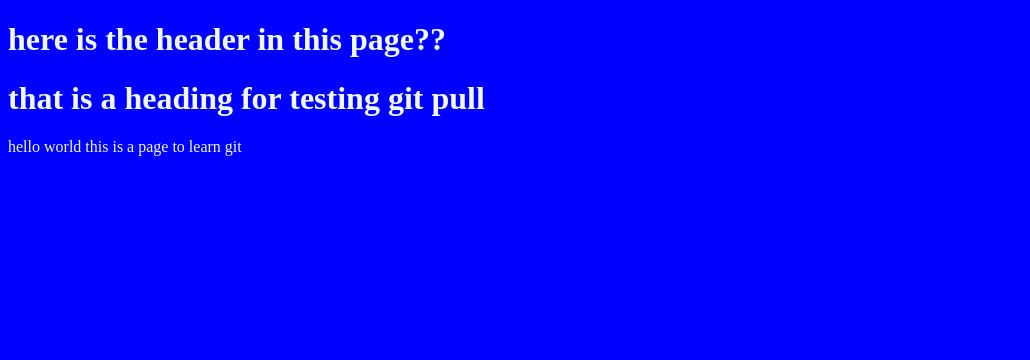
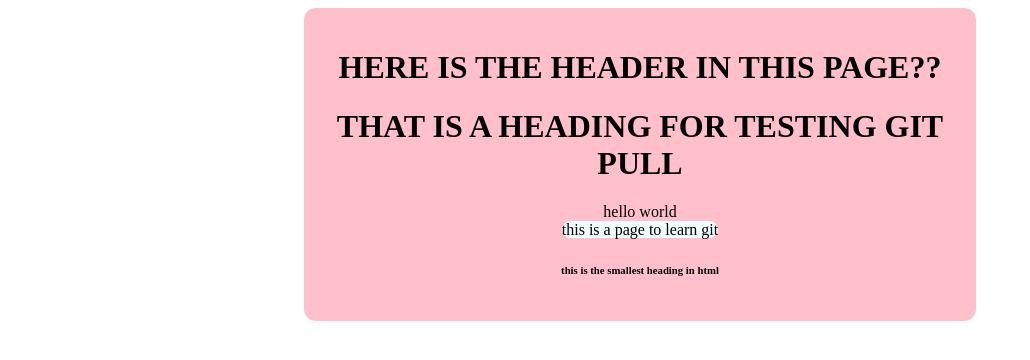
Before and after one commit to ZeyadMNagi/learning-git, a plain HTML site: page index.html in a window 1280 px wide. Shown: the whole page, without its empty margins (0-1030 px from the left). Drawn offline with Linux system fonts and the light colour scheme.

Commit message:
change all the style

```diff
--- a/index.html
+++ b/index.html
@@ -5,11 +5,34 @@
     <meta http-equiv="X-UA-Compatible" content="IE=edge">
     <meta name="viewport" content="width=device-width, initial-scale=1.0">
     <title>learning git</title>
+    <style>
+        .container{
+            margin: 0 auto;
+            width: 50%;
+            background: pink;
+            padding: 20px;
+            border-radius: 12px;
+            text-align: center;
+        }
+        h1{
+            color:black;
+            text-transform: uppercase;
+        }
+        span{
+            background-color: azure;
+            border-radius: 12px;
+        }
+    </style>
 </head>
-<body style="background:blue;color:aliceblue;">
-    <h1>here is the header in this page??</h1>
-    <h1>that is a heading for testing git pull</h1>
-    hello world
-    <span>this is a page to learn git</span>
+<body>
+    <div class="container">
+        <h1>here is the header in this page??</h1>
+        <h1>that is a heading for testing git pull</h1>
+        hello world <br>
+        <span>this is a page to learn git</span>
+        <div class="hello">
+            <h6>this is the smallest heading in html</h6>
+        </div>
+    </div>
 </body>
 </html>
```
